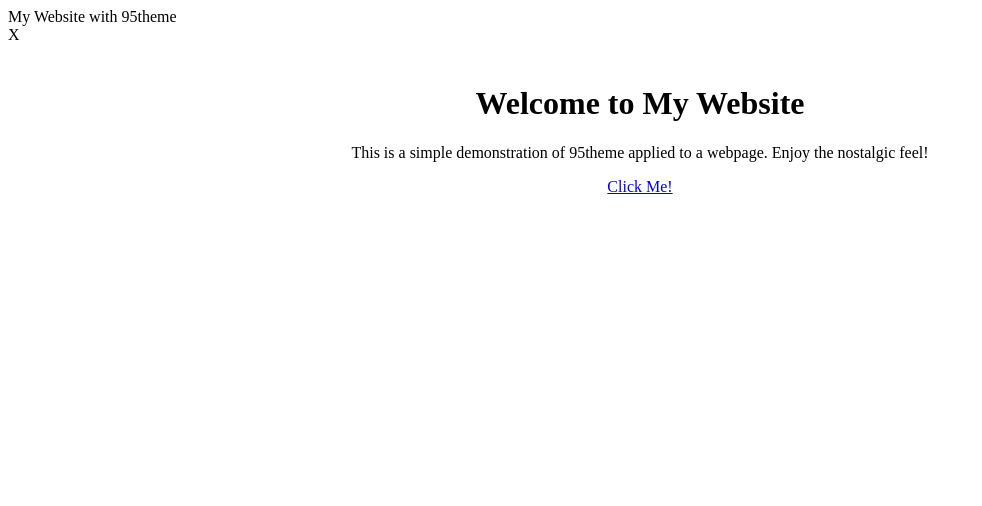
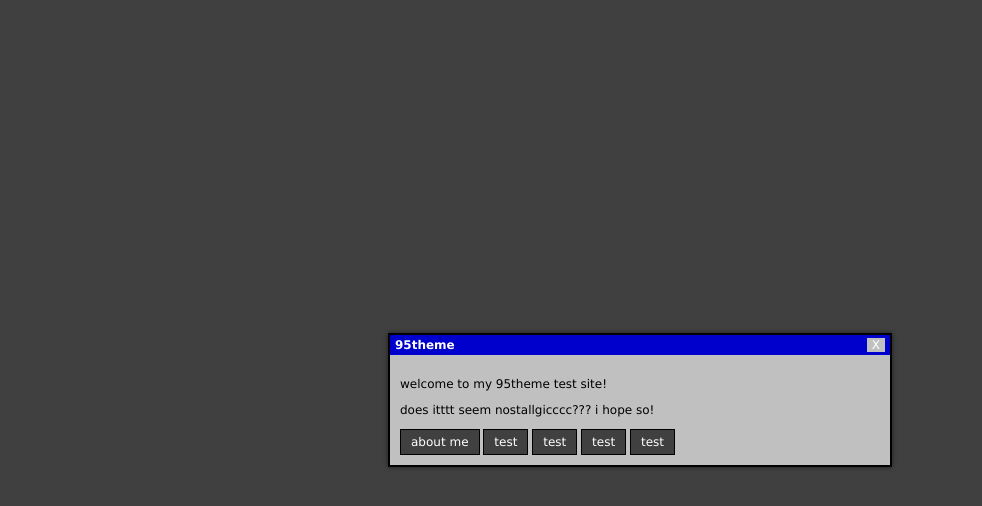
Before and after one commit to axeltechtips/95theme, a plain HTML site: page index.html in a window 1280 px wide. Shown: the whole page, without its empty margins (0-982 px from the left). Drawn offline with Linux system fonts and the light colour scheme.

Commit message:
Update index.html

```diff
--- a/index.html
+++ b/index.html
@@ -3,29 +3,172 @@
 <head>
     <meta charset="UTF-8">
     <meta name="viewport" content="width=device-width, initial-scale=1.0">
-    <title>My Website with 95theme</title>
-    <link rel="stylesheet" href="95theme.css"> <!-- Link to your 95theme CSS file -->
+    <title>95theme</title>
     <style>
-        /* Additional styles specific to this page */
-        .content-container {
-            padding: 20px;
+        body {
+            font-family: "Arial", sans-serif;
+            background-color: #404040; /* Dark gray background */
+            margin: 0;
+            padding: 0;
+            overflow: hidden;
+        }
+        .startup-screen {
+            position: fixed;
+            top: 0;
+            left: 0;
+            width: 100%;
+            height: 100%;
+            background-color: #404040; /* Dark gray background */
+            color: #ffffff;
             text-align: center;
+            display: flex;
+            flex-direction: column;
+            justify-content: center;
+            align-items: center;
+        }
+        .startup-screen img {
+            max-width: 100%;
+            max-height: 100%;
+        }
+        .loading-text {
+            font-size: 24px;
+        }
+        .window {
+            position: absolute;
+            top: 50%;
+            left: 50%;
+            transform: translate(-50%, -50%);
+            width: 90%; /* Adjusted width for mobile */
+            max-width: 500px; /* Limit width for larger screens */
+            background-color: #c0c0c0;
+            border: 2px solid #000;
+            box-shadow: 0 0 5px rgba(0, 0, 0, 0.5);
+            display: none;
+        }
+        .title-bar {
+            height: 20px;
+            background-color: #0000cd;
+            display: flex;
+            align-items: center;
+            justify-content: space-between;
+            padding: 0 5px;
+            font-family: "MS Sans Serif", Geneva, sans-serif;
+            font-size: 10px;
+            color: #ffffff;
+            cursor: move;
+        }
+        .title-bar .title {
+            color: #ffffff;
+            font-weight: bold;
+            font-size: 12px;
+        }
+        .title-bar .close-button {
+            cursor: pointer;
+            color: #ffffff;
+            font-size: 12px;
+            padding: 0 5px;
+            background-color: #c0c0c0;
+        }
+        .content {
+            padding: 10px;
+            font-family: "MS Sans Serif", Geneva, sans-serif;
+            font-size: 12px;
+            color: #000000;
+        }
+        .button {
+            display: inline-block;
+            padding: 5px 10px;
+            background-color: #404040; /* Dark gray background */
+            color: #fff;
+            border: 1px solid #000;
+            cursor: pointer;
+            text-decoration: none;
+        }
+        .button:hover {
+            background-color: #00bfff;
         }
     </style>
 </head>
 <body>
-    <div class="window">
-        <div class="title-bar">
-            <div class="title">My Website with 95theme</div>
-            <div class="close-button" id="close-button">X</div>
-        </div>
-        <div class="content">
-            <div class="content-container">
-                <h1>Welcome to My Website</h1>
-                <p>This is a simple demonstration of 95theme applied to a webpage. Enjoy the nostalgic feel!</p>
-                <a href="#" class="button">Click Me!</a>
+    <div class="startup-screen" id="startup-screen">
+        <img src="windows95_startup.gif" alt="Windows 95 Startup">
+    </div>
+
+    <audio id="startup-audio">
+        <source src="windows95_startup_sound.mp3" type="audio/mpeg">
+        Your browser does not support the audio element.
+    </audio>
+
+    <script>
+        // Play startup sound
+        var startupSound = document.getElementById('startup-audio');
+        startupSound.play();
+
+        // Show startup screen
+        var startupScreen = document.getElementById('startup-screen');
+        startupScreen.style.display = 'flex';
+
+        // Simulate loading delay
+        setTimeout(function() {
+            // Hide startup screen after delay
+            startupScreen.style.display = 'none';
+
+            // Show main content after delay
+            document.querySelector('.window').style.display = 'block';
+        }, 3000); // Reduce delay to 3 seconds
+
+        // JavaScript for window dragging
+        var windowElement = document.createElement('div');
+        windowElement.className = 'window';
+        windowElement.id = 'window';
+        windowElement.innerHTML = `
+            <div class="title-bar" id="title-bar">
+                <div class="title">95theme</div>
+                <div class="close-button" id="close-button">X</div>
             </div>
-        </div>
-    </div>
+            <div class="content">
+                <p>welcome to my 95theme test site!</p>
+                <p>does itttt seem nostallgicccc??? i hope so!</p>
+                <a href="about.html" class="button">about me</a>
+                <a href="projects.html" class="button">test</a>
+                <a href="contact.html" class="button">test</a>
+                <a href="credits.html" class="button">test</a>
+                <a href="license.html" class="button">test</a>
+            </div>
+        `;
+
+        document.body.appendChild(windowElement);
+
+        var titleBar = document.getElementById('title-bar');
+        var isDragging = false;
+        var prevX, prevY;
+
+        titleBar.addEventListener('mousedown', function(e) {
+            isDragging = true;
+            prevX = e.clientX;
+            prevY = e.clientY;
+            // Prevent text selection during drag
+            document.body.style.userSelect = 'none';
+        });
+
+        document.addEventListener('mousemove', function(e) {
+            if (isDragging) {
+                var deltaX = e.clientX - prevX;
+                var deltaY = e.clientY - prevY;
+                var newLeft = windowElement.offsetLeft + deltaX;
+                var newTop = windowElement.offsetTop + deltaY;
+                windowElement.style.left = newLeft + 'px';
+                windowElement.style.top = newTop + 'px';
+                prevX = e.clientX;
+                prevY = e.clientY;
+            }
+        });
+
+        document.addEventListener('mouseup', function() {
+            isDragging = false;
+            // Re-enable text selection after drag
+            document.body.style.userSelect = 'auto';
+        });
+    </script>
 </body>
 </html>
```
